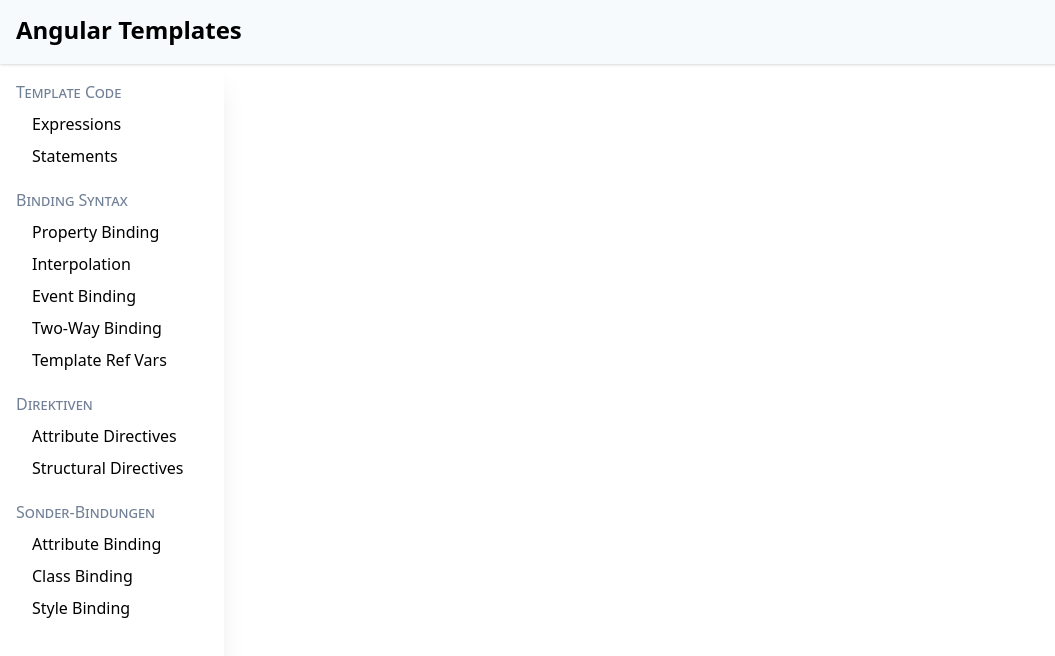
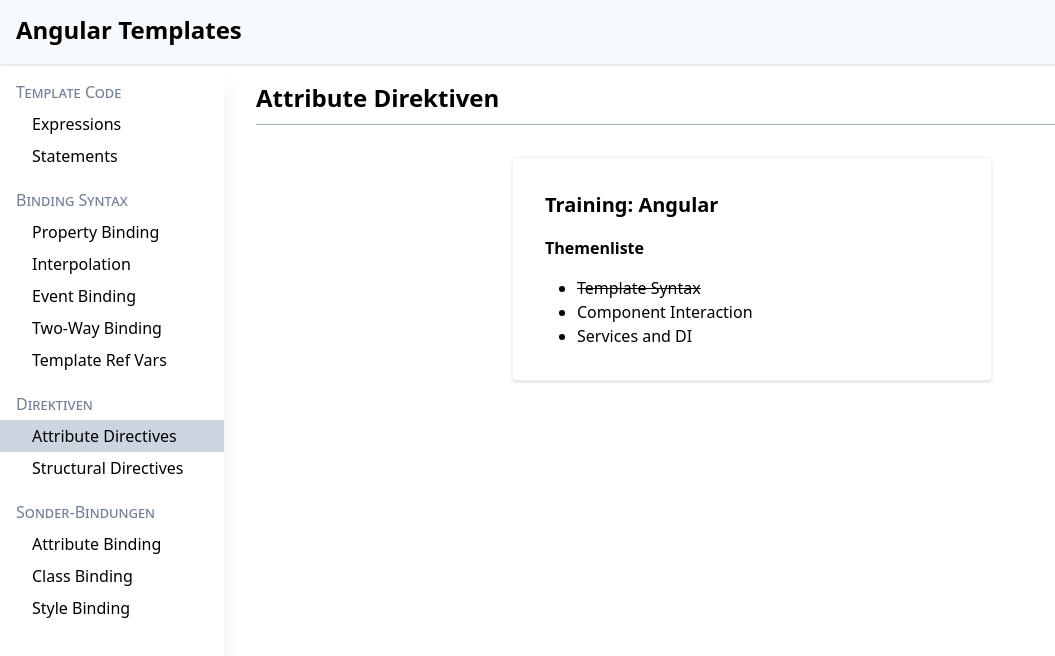
Before and after one commit to lean-ng/edu-templates, an Angular app: page /attr-directive in a window 1280 px wide. Before the commit this address led to /. Shown: the top 656 px of the page, without its empty margins (0-1055 px from the left). Built offline with nearby package versions, Linux system fonts and the light colour scheme.

Commit message:
Add attribute directive starter.

```diff
--- a/src/app/app.module.ts
+++ b/src/app/app.module.ts
@@ -11,6 +11,7 @@
 import { EventBindingComponent } from './edu/event-binding/event-binding.component';
 import { TwoWayComponent } from './edu/two-way/two-way.component';
 import { TemplateRefVarsComponent } from './edu/template-ref-vars/template-ref-vars.component';
+import { AttributeDirectivesComponent } from './edu/attribute-directives/attribute-directives.component';
 
 const routes: Route[] = [
   { path: '', component: HomeComponent },
@@ -19,6 +20,7 @@
   { path: 'event-binding', component: EventBindingComponent },
   { path: 'two-way', component: TwoWayComponent },
   { path: 'ref-vars', component: TemplateRefVarsComponent },
+  { path: 'attr-directive', component: AttributeDirectivesComponent },
 ];
 
 @NgModule({
@@ -30,7 +32,8 @@
     InterpolationComponent,
     EventBindingComponent,
     TwoWayComponent,
-    TemplateRefVarsComponent
+    TemplateRefVarsComponent,
+    AttributeDirectivesComponent
   ],
   imports: [
     BrowserModule,
--- /dev/null
+++ b/src/app/edu/attribute-directives/attribute-directives.component.css
@@ -0,0 +1,8 @@
+ul {
+  padding-left: 2rem;
+  list-style-type: disc;
+}
+
+ul li.completed {
+  text-decoration: line-through;
+}
--- /dev/null
+++ b/src/app/edu/attribute-directives/attribute-directives.component.html
@@ -0,0 +1,20 @@
+<div class="edu-sample">
+  <h2>Attribute Direktiven</h2>
+  <div class="card">
+    <header class="card-header">
+      Training: <a [href]="frameworkHomepage" target="_blank">{{ frameworkTitle }}</a>
+    </header>
+    <div class="card-content">
+      <div class="card-content-title">
+        Themenliste
+      </div>
+      <!-- Setze completed-Klasse, falls topic completed ist -->
+      <!-- Togglen über Doppelclick-->
+      <ul>
+        <li class="completed">{{ topics[0].title }}</li>
+        <li>{{ topics[1].title }}</li>
+        <li>{{ topics[2].title }}</li>
+      </ul>
+    </div>
+  </div>
+</div>
--- /dev/null
+++ b/src/app/edu/attribute-directives/attribute-directives.component.ts
@@ -0,0 +1,26 @@
+import { Component, OnInit } from '@angular/core';
+
+@Component({
+  selector: 'app-attribute-directives',
+  templateUrl: './attribute-directives.component.html',
+  styleUrls: ['./attribute-directives.component.css']
+})
+export class AttributeDirectivesComponent implements OnInit {
+
+  frameworkTitle = 'Angular';
+  frameworkHomepage = 'angular.io';
+  topics = [
+    { title: 'Template Syntax', completed: true },
+    { title: 'Component Interaction', completed: false },
+    { title: 'Services and DI', completed: false },
+  ];
+
+  constructor() { }
+
+  ngOnInit(): void {
+  }
+
+  toggleTopic(topicIx: number): void {
+    this.topics[topicIx].completed = !this.topics[topicIx].completed;
+  }
+}
--- a/src/app/nav/nav.component.html
+++ b/src/app/nav/nav.component.html
@@ -39,8 +39,8 @@
       Direktiven
     </span>
     <ul>
-      <li>
-        <a href="#">Attribute Directives</a>
+      <li routerLinkActive="active">
+        <a routerLink="/attr-directive">Attribute Directives</a>
       </li>
       <li>
         <a href="#">Structural Directives</a>
```
Also changed, not shown: 1 other file (tests, documents, lock files or other folders).
